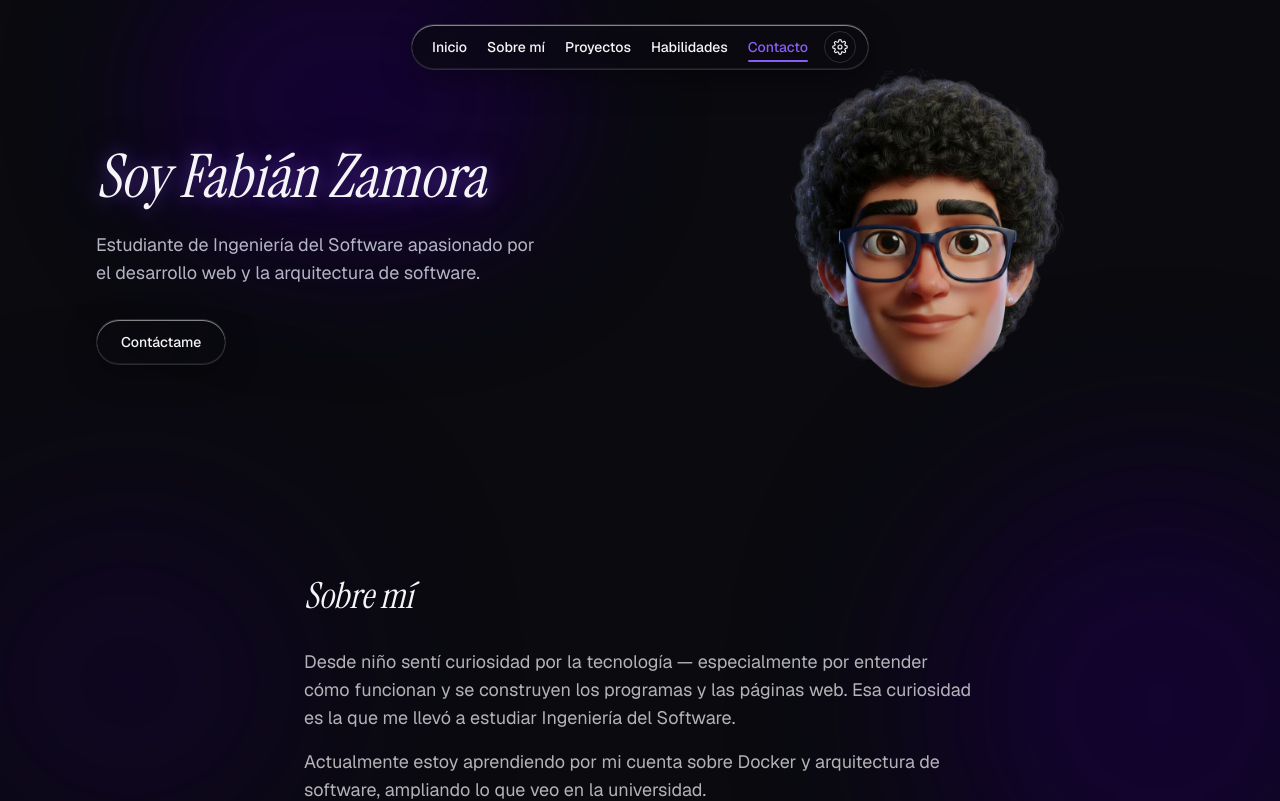
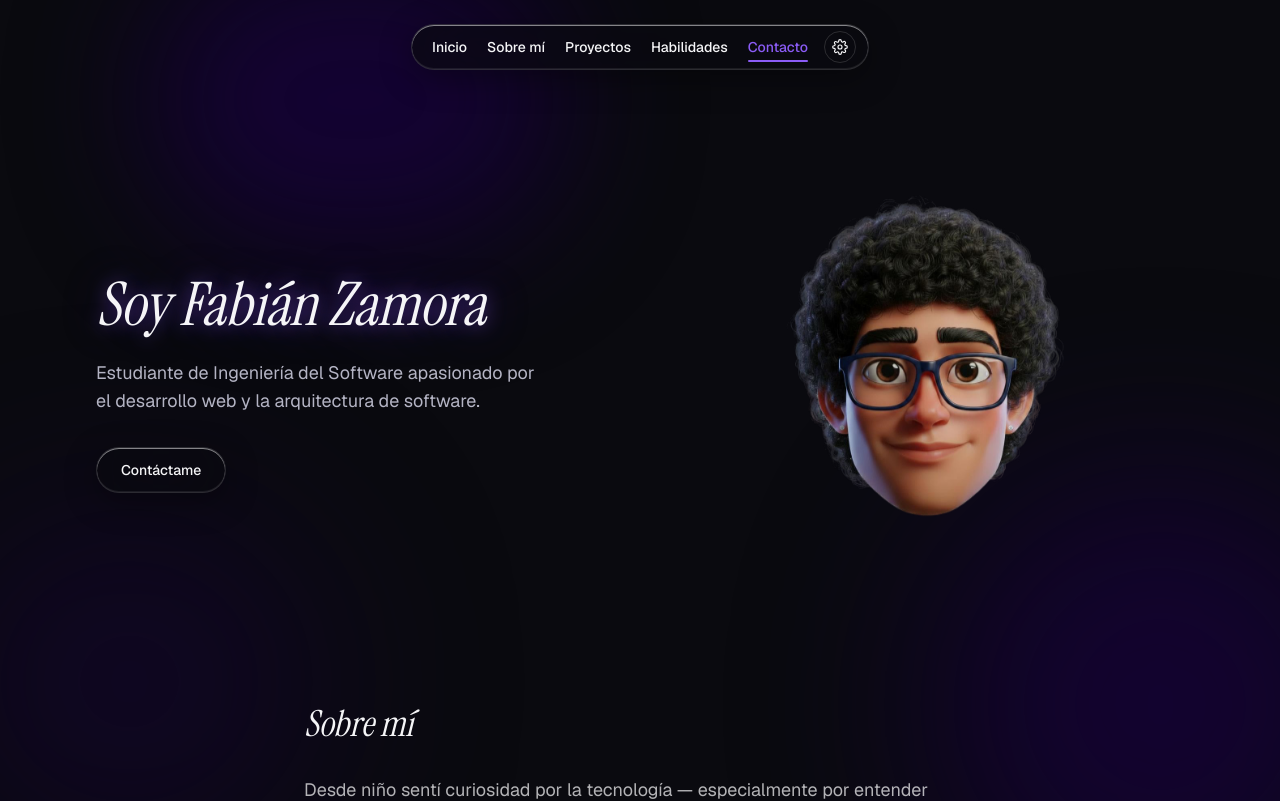
Before and after one commit to fabwz/portfolio, a Next.js app: page / in a window 1280 px wide. Shown: the top 801 px of the page. Built offline with nearby package versions, Linux system fonts and the light colour scheme.

Commit message:
fix(hero): restore top padding for navbar clearance, keep bottom padding matching section rhythm

```diff
--- a/context/DESIGN.md
+++ b/context/DESIGN.md
@@ -228,7 +228,7 @@ box-shadow: 0 0 0 2px var(--bg-base), 0 0 0 4px var(--accent);
   - No intermediate radii.
 - **Spacing:** Tailwind's default scale (4px base), no customization.
 - **Content container:** `max-w-6xl` centered, with responsive side padding (`px-4` mobile → `px-8` desktop, fine-tune during implementation).
-- **Vertical section rhythm:** every section — including Hero, not just the ones below it — uses the same top/bottom padding (`py-16`, 64px), producing a consistent ~128px gap between any two adjacent sections. Confirmed via audit that About/Projects/Skills/Contact already matched this exactly; Hero was the one exception (used a larger custom padding) and must be brought in line with the same `py-16` rhythm, not treated as a special case.
+- **Vertical section rhythm:** the *bottom* padding of every section (including Hero) and the *top* padding of every section **except Hero** use the same value (`py-16`-equivalent, 64px), producing a consistent ~128px gap between any two adjacent sections. **Hero's top padding is a deliberate exception** — it's the only section whose top edge coincides with the actual top of the page (scroll position 0), so it alone needs extra clearance to avoid visually colliding with the fixed floating navbar on initial load. Hero's top and bottom padding are independent values, not a matched pair: bottom follows the site-wide rhythm (`pb-16`, for the Hero→About gap), top is sized specifically to clear the navbar (larger, e.g. `pt-40`/`md:pt-48` or whatever value gives comfortable clearance below the fixed pill) and has nothing to do with the inter-section rhythm. Do not equalize Hero's top and bottom padding again — that was tried and caused a real regression (navbar overlapping the Hero title/avatar).
 
 ---
 
--- a/src/components/sections/Hero.tsx
+++ b/src/components/sections/Hero.tsx
@@ -26,7 +26,7 @@ export function Hero() {
   }
 
   return (
-    <div className="relative z-[5] mx-auto flex max-w-6xl flex-col-reverse items-center gap-10 px-4 py-16 md:flex-row md:justify-start md:gap-8 md:px-8">
+    <div className="relative z-[5] mx-auto flex max-w-6xl flex-col-reverse items-center gap-10 px-4 pt-40 pb-16 md:flex-row md:justify-start md:gap-8 md:px-8 md:pt-48">
       <div className="flex flex-col items-center text-center md:items-start md:text-left">
         <h1 className="font-serif text-text-primary hero-title-glow max-w-xl text-4xl italic sm:text-5xl lg:text-6xl">
           {t("hero.title")}
```
